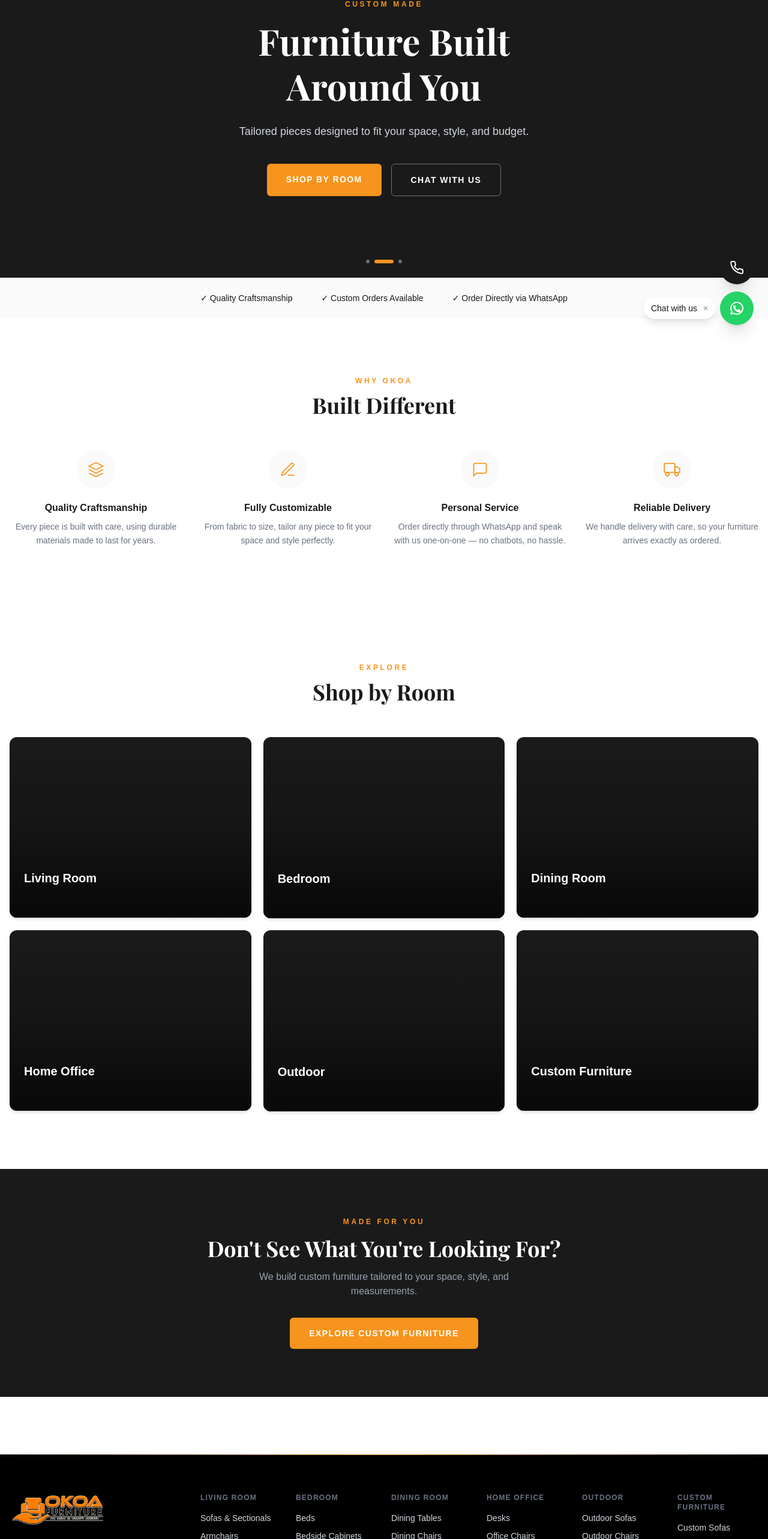
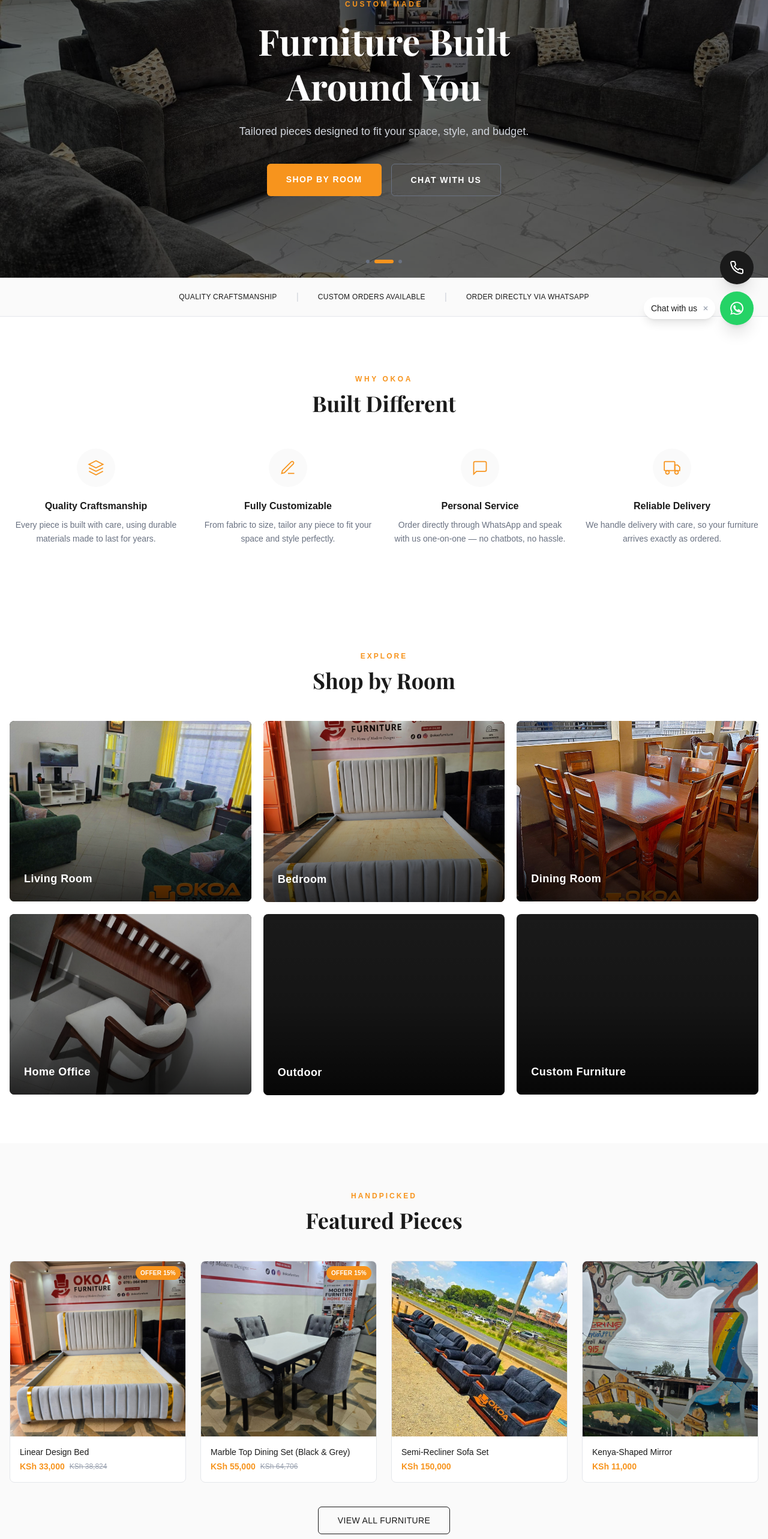
Before and after one commit to aronmuiyionko57-beep/okoa-furniture, a Next.js app: page / in a window 1280 px wide. Shown: the part 234-2800 px from the top of the page at 60% size. Built offline with nearby package versions, Linux system fonts and the light colour scheme; a web font is replaced by a local one.

Commit message:
Centered text

```diff
--- a/app/[room]/page.tsx
+++ b/app/[room]/page.tsx
@@ -1,6 +1,8 @@
 import { rooms } from "@/data/categories";
+import { products } from "@/data/products";
 import { notFound } from "next/navigation";
 import Link from "next/link";
+import Image from "next/image";
 
 export function generateStaticParams() {
   return rooms.map((room) => ({ room: room.slug }));
@@ -35,19 +37,35 @@ export default async function RoomPage({
       <div className="max-w-7xl mx-auto px-4 py-16">
         {room.subcategories.length > 0 ? (
           <div className="grid grid-cols-2 sm:grid-cols-3 md:grid-cols-4 gap-5">
-            {room.subcategories.map((sub) => (
+            {room.subcategories.map((sub) => {
+              const match = products.find(
+                (p) =>
+                  p.room === room.slug &&
+                  p.subcategory === sub.slug &&
+                  p.images[0] !== "/images/placeholder.jpg"
+              );
+
+              return (
                 <Link
                   key={sub.slug}
                   href={`/${room.slug}/${sub.slug}`}
-                className="group relative bg-okoa-dark rounded-xl overflow-hidden aspect-square flex items-end p-5 shadow-md hover:shadow-xl transition-all duration-500"
+                  className="group relative bg-okoa-dark rounded-lg overflow-hidden aspect-square flex items-end p-5"
                 >
-                <div className="absolute inset-0 bg-gradient-to-t from-black/70 via-black/10 to-transparent" />
-                <div className="absolute inset-0 bg-okoa-orange/0 group-hover:bg-okoa-orange/10 transition-colors duration-500" />
+                  {match && (
+                    <Image
+                      src={match.images[0]}
+                      alt={sub.name}
+                      fill
+                      className="object-cover transition-transform duration-700 group-hover:scale-105"
+                    />
+                  )}
+                  <div className="absolute inset-0 bg-gradient-to-t from-black/75 via-black/15 to-transparent" />
                   <span className="relative text-base font-semibold text-white">
                     {sub.name}
                   </span>
                 </Link>
-            ))}
+              );
+            })}
           </div>
         ) : (
           <p className="text-gray-500 text-center py-12">
--- a/app/page.tsx
+++ b/app/page.tsx
@@ -1,24 +1,47 @@
 import Link from "next/link";
+import Image from "next/image";
 import { rooms } from "@/data/categories";
+import { products } from "@/data/products";
+import { hasDiscount, getDiscountPercent, getOriginalPrice } from "@/lib/pricing";
 import HeroCarousel from "@/components/HeroCarousel";
 import WhyChooseUs from "@/components/WhyChooseUs";
 
+const roomImages: Record<string, string> = {
+  "living-room": "/images/products/classic-rolled-arm-sofa-set-green.jpg",
+  bedroom: "/images/products/linear-bed-6x6.jpg",
+  "dining-room": "/images/products/mahogany-dining-set-ladder-back.jpg",
+  "home-office": "/images/products/study-desk-wood.jpg",
+};
+
+const featuredSlugs = [
+  "linear-bed-6x6",
+  "marble-top-dining-set-black-grey",
+  "semi-recliner-sofa-set-7-seater",
+  "kenya-shaped-mirror",
+];
+
 export default function Home() {
+  const featured = featuredSlugs
+    .map((slug) => products.find((p) => p.slug === slug))
+    .filter(Boolean);
+
   return (
     <main>
       <HeroCarousel />
 
       {/* Trust bar */}
-      <section className="bg-okoa-cream py-6 px-4">
-        <div className="max-w-5xl mx-auto flex flex-wrap justify-center gap-x-12 gap-y-3 text-center">
-          <p className="text-sm font-medium text-okoa-dark">
-            ✓ Quality Craftsmanship
+      <section className="bg-okoa-cream py-5 px-4 border-b border-gray-200">
+        <div className="max-w-5xl mx-auto flex flex-wrap justify-center items-center gap-x-8 gap-y-2 text-center">
+          <p className="text-xs font-medium text-okoa-dark uppercase tracking-wide">
+            Quality Craftsmanship
           </p>
-          <p className="text-sm font-medium text-okoa-dark">
-            ✓ Custom Orders Available
+          <span className="hidden sm:inline text-gray-300">|</span>
+          <p className="text-xs font-medium text-okoa-dark uppercase tracking-wide">
+            Custom Orders Available
           </p>
-          <p className="text-sm font-medium text-okoa-dark">
-            ✓ Order Directly via WhatsApp
+          <span className="hidden sm:inline text-gray-300">|</span>
+          <p className="text-xs font-medium text-okoa-dark uppercase tracking-wide">
+            Order Directly via WhatsApp
           </p>
         </div>
       </section>
@@ -26,9 +49,9 @@ export default function Home() {
       <WhyChooseUs />
 
       {/* Shop by Room grid */}
-      <section id="shop-by-room" className="max-w-7xl mx-auto px-4 py-24">
-        <div className="text-center mb-14">
-          <p className="text-okoa-orange text-xs font-semibold uppercase tracking-[0.3em] mb-3">
+      <section id="shop-by-room" className="max-w-7xl mx-auto px-4 py-20">
+        <div className="text-center mb-12">
+          <p className="text-okoa-orange text-xs font-semibold uppercase tracking-[0.25em] mb-3">
             Explore
           </p>
           <h2 className="font-[family-name:var(--font-playfair)] text-3xl md:text-4xl font-bold text-okoa-dark">
@@ -37,34 +60,108 @@ export default function Home() {
         </div>
 
         <div className="grid grid-cols-2 md:grid-cols-3 gap-5">
-          {rooms.map((room) => (
+          {rooms.map((room) => {
+            const img = roomImages[room.slug];
+            return (
               <Link
                 key={room.slug}
                 href={`/${room.slug}`}
-              className="group relative bg-okoa-dark rounded-xl overflow-hidden aspect-[4/3] flex items-end p-6 shadow-md hover:shadow-2xl transition-all duration-500"
+                className="group relative bg-okoa-dark rounded-lg overflow-hidden aspect-[4/3] flex items-end p-6"
               >
-              <div className="absolute inset-0 bg-gradient-to-t from-black/70 via-black/20 to-transparent" />
-              <div className="absolute inset-0 bg-okoa-orange/0 group-hover:bg-okoa-orange/10 transition-colors duration-500" />
-
-              <div className="relative">
-                <span className="block text-xl font-semibold text-white mb-1">
+                {img && (
+                  <Image
+                    src={img}
+                    alt={room.name}
+                    fill
+                    className="object-cover transition-transform duration-700 group-hover:scale-105"
+                  />
+                )}
+                <div className="absolute inset-0 bg-gradient-to-t from-black/75 via-black/20 to-transparent" />
+                <span className="relative text-lg font-semibold text-white tracking-wide">
                   {room.name}
                 </span>
-                <span className="inline-flex items-center gap-1 text-okoa-orange text-xs font-semibold uppercase tracking-widest opacity-0 group-hover:opacity-100 transition-opacity duration-300">
-                  Shop Now
-                  <span className="group-hover:translate-x-1 transition-transform duration-300">
-                    →
+              </Link>
+            );
+          })}
+        </div>
+      </section>
+
+      {/* Featured Pieces */}
+      <section className="bg-okoa-cream py-20 px-4">
+        <div className="max-w-7xl mx-auto">
+          <div className="text-center mb-12">
+            <p className="text-okoa-orange text-xs font-semibold uppercase tracking-[0.25em] mb-3">
+              Handpicked
+            </p>
+            <h2 className="font-[family-name:var(--font-playfair)] text-3xl md:text-4xl font-bold text-okoa-dark">
+              Featured Pieces
+            </h2>
+          </div>
+
+          <div className="grid grid-cols-2 md:grid-cols-4 gap-6">
+            {featured.map((product) => {
+              if (!product) return null;
+              const onSale = product.showPrice && hasDiscount(product.id);
+              const discount = onSale ? getDiscountPercent(product.id) : 0;
+              const original = onSale
+                ? getOriginalPrice(product.price, discount)
+                : 0;
+
+              return (
+                <Link
+                  key={product.id}
+                  href={`/product/${product.slug}`}
+                  className="group bg-white rounded-lg overflow-hidden border border-gray-200 hover:shadow-lg transition-shadow duration-300"
+                >
+                  <div className="relative aspect-square bg-white overflow-hidden">
+                    {onSale && (
+                      <span className="absolute top-2 right-2 z-10 bg-okoa-orange text-white text-[10px] font-bold uppercase tracking-wide px-2 py-1 rounded-full">
+                        Offer {discount}%
                       </span>
+                    )}
+                    <Image
+                      src={product.images[0]}
+                      alt={product.name}
+                      fill
+                      className="object-cover group-hover:scale-105 transition-transform duration-500"
+                    />
+                  </div>
+                  <div className="p-4">
+                    <h3 className="text-sm font-medium text-okoa-dark mb-1 group-hover:text-okoa-orange transition-colors">
+                      {product.name}
+                    </h3>
+                    {product.showPrice && (
+                      <div className="flex items-center gap-2">
+                        <span className="text-okoa-orange font-semibold text-sm">
+                          KSh {product.price.toLocaleString()}
                         </span>
+                        {onSale && (
+                          <span className="text-gray-400 text-xs line-through">
+                            KSh {original.toLocaleString()}
+                          </span>
+                        )}
+                      </div>
+                    )}
                   </div>
                 </Link>
-          ))}
+              );
+            })}
+          </div>
+
+          <div className="text-center mt-10">
+            <Link
+              href="/living-room"
+              className="inline-block border border-okoa-dark text-okoa-dark px-8 py-3 rounded-md font-medium text-sm uppercase tracking-wide hover:bg-okoa-dark hover:text-white transition-colors duration-300"
+            >
+              View All Furniture
+            </Link>
+          </div>
         </div>
       </section>
 
       {/* Custom Furniture callout */}
       <section className="bg-okoa-dark text-white py-20 px-4 text-center">
-        <p className="text-okoa-orange text-xs font-semibold uppercase tracking-[0.3em] mb-4">
+        <p className="text-okoa-orange text-xs font-semibold uppercase tracking-[0.25em] mb-4">
           Made For You
         </p>
         <h2 className="font-[family-name:var(--font-playfair)] text-3xl md:text-4xl font-bold mb-4">
--- a/components/HeroCarousel.tsx
+++ b/components/HeroCarousel.tsx
@@ -4,19 +4,19 @@ import { useState, useEffect } from "react";
 
 const slides = [
   {
-    image: "", // add real image path later, e.g. "/images/hero-living-room.jpg"
+    image: "/images/products/round-arm-sofa-3-seater.jpg",
     eyebrow: "Quality Meets Comfort",
     title: "The Home of\nModern Designs",
     subtitle: "Quality furniture for every room — crafted for comfort, built to last.",
   },
   {
-    image: "",
+    image: "/images/products/box-arm-sofa-set.jpg",
     eyebrow: "Custom Made",
     title: "Furniture Built\nAround You",
     subtitle: "Tailored pieces designed to fit your space, style, and budget.",
   },
   {
-    image: "",
+    image: "/images/products/adjustable-l-shape-sectional-sofa-cream.jpg",
     eyebrow: "Order With Ease",
     title: "Shop, Chat,\nDelivered",
     subtitle: "Browse online, order instantly via WhatsApp — no hassle.",
@@ -41,19 +41,13 @@ export default function HeroCarousel() {
           className={`absolute inset-0 flex items-center justify-center text-center px-4 transition-opacity duration-1000 ${
             i === active ? "opacity-100 z-10" : "opacity-0 z-0"
           }`}
-          style={
-            slide.image
-              ? {
-                  backgroundImage: `url(${slide.image})`,
-                  backgroundSize: "cover",
-                  backgroundPosition: "center",
-                }
-              : undefined
-          }
+          style={{
+            backgroundImage: `url(${slide.image})`,
+            backgroundSize: "cover",
+            backgroundPosition: "center",
+          }}
         >
-          {slide.image && (
-            <div className="absolute inset-0 bg-black/50" />
-          )}
+          <div className="absolute inset-0 bg-black/50" />
           <div className="relative">
             <p className="text-okoa-orange text-xs font-semibold uppercase tracking-[0.3em] mb-4">
               {slide.eyebrow}
```
Lines whose indentation alone changed are shown as unchanged.
